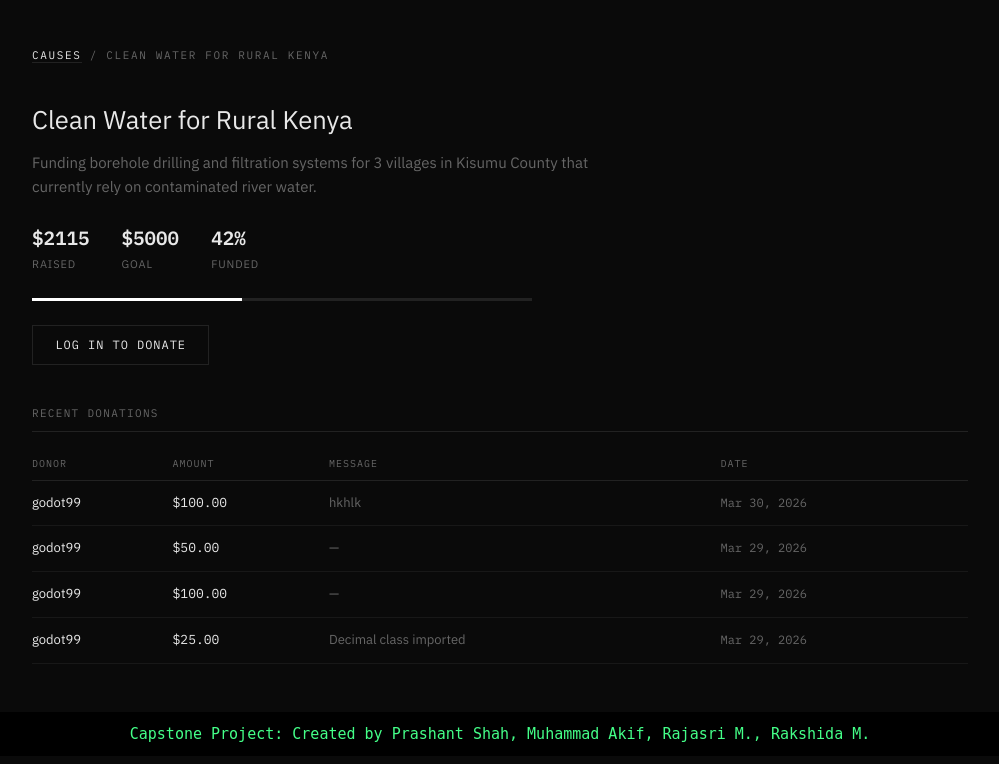
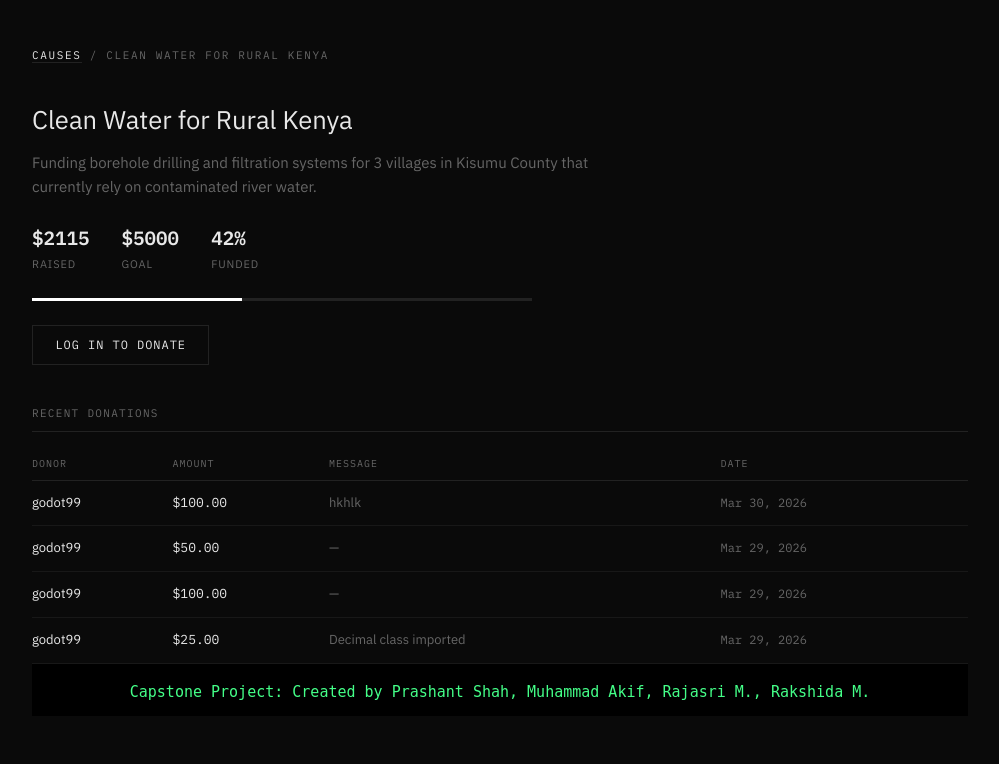
Before and after one commit to sshprashant02/capstone, a Django app: page /cause/1/ in a window 1280 px wide. Shown: the part 57-821 px from the top of the page, without its empty margins (140-1139 px from the left). Before the commit the page ends 799 px from the top, so only its background shows below. Run offline with Django 5.2, Linux system fonts and the light colour scheme; data comes from the database, SQL or seed files in the repository.

Commit message:
padding issue fixed via html

```diff
--- a/static/css/style.css
+++ b/static/css/style.css
@@ -20,6 +20,16 @@
   font-size: 15px;
   line-height: 1.6;
   min-height: 100vh;
+  display: flex;
+  flex-direction: column;
+}
+
+.container {
+  max-width: 1000px;
+  margin: 0 auto;
+  padding: 3rem 2rem;
+  flex: 1;
+  width: 100%;
 }
 
 a { color: var(--text); text-decoration: none; border-bottom: 1px solid var(--border); transition: border-color 0.2s; }
@@ -195,20 +205,13 @@
 }
 
 .bottom_container {
-  /* position: absolute;
-  bottom: 0; /* Aligns to the bottom of the parent */
-  /* left: 0; /* Aligns to the left edge of the parent */
-  /* width: 100%; /* Optional: ensures it spans the full width if needed */
-  /* text-align: center; /* Optional: centers the text horizontally */
-  /* background-color: whitesmoke; */
-
   font-size: 15px;
-  /* position: absolute; */
-
-  font-family: 'monospace';
-  bottom: 0;
+  font-family: monospace;
   text-align: center;
   color: #44ff88;
   background-color: black;
-  padding: 10px;
+  padding: 16px 0 12px 0;
+  margin-top: auto;
+  width: 100%;
+  box-sizing: border-box;
 }
--- a/templates/core/base.html
+++ b/templates/core/base.html
@@ -32,10 +32,10 @@
   {% endif %}
 
   {% block content %}{% endblock %}
-</div>
 
-<div class="bottom_container">
-  <p>Capstone Project: Created by Prashant Shah, Muhammad Akif, Rajasri M., Rakshida M.</p>
+  <div class="bottom_container">
+    <p>Capstone Project: Created by Prashant Shah, Muhammad Akif, Rajasri M., Rakshida M.</p>
+  </div>
 </div>
 
 </body>
```
